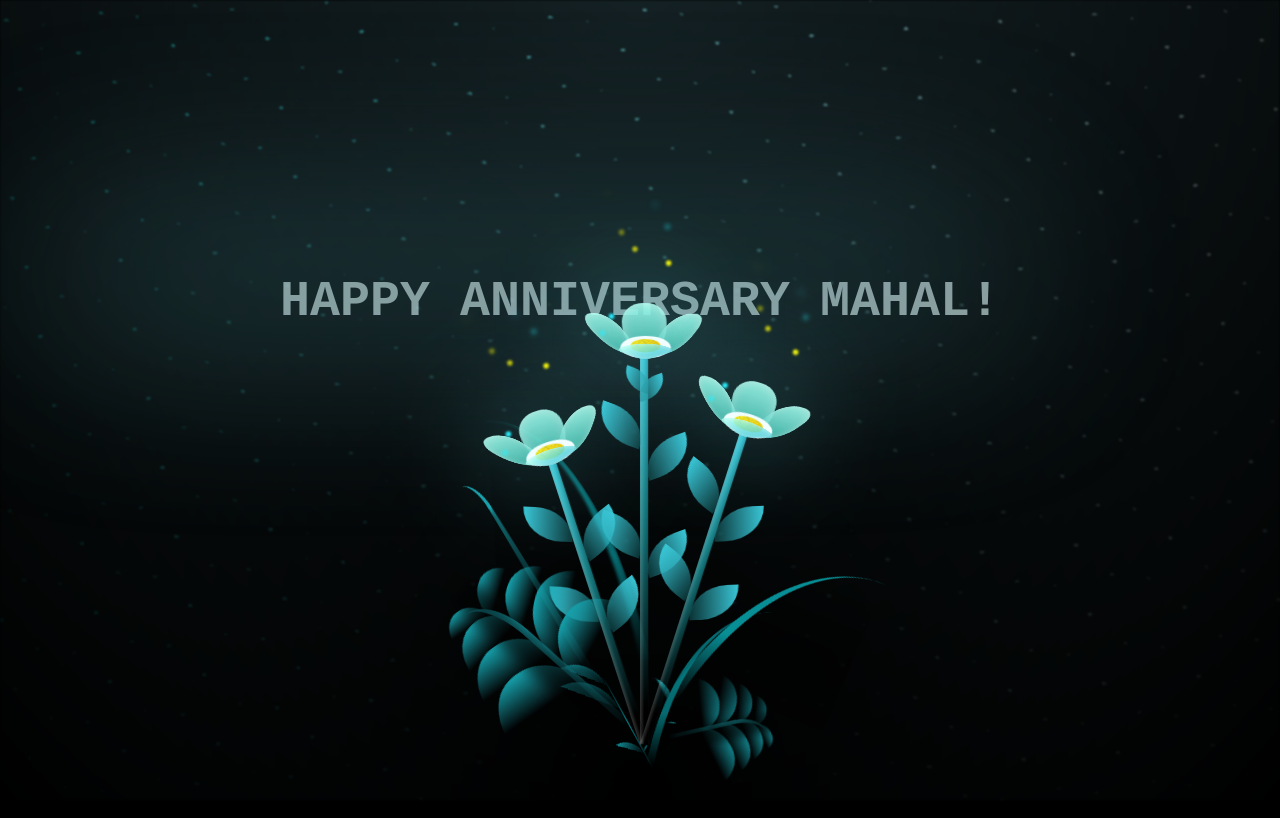
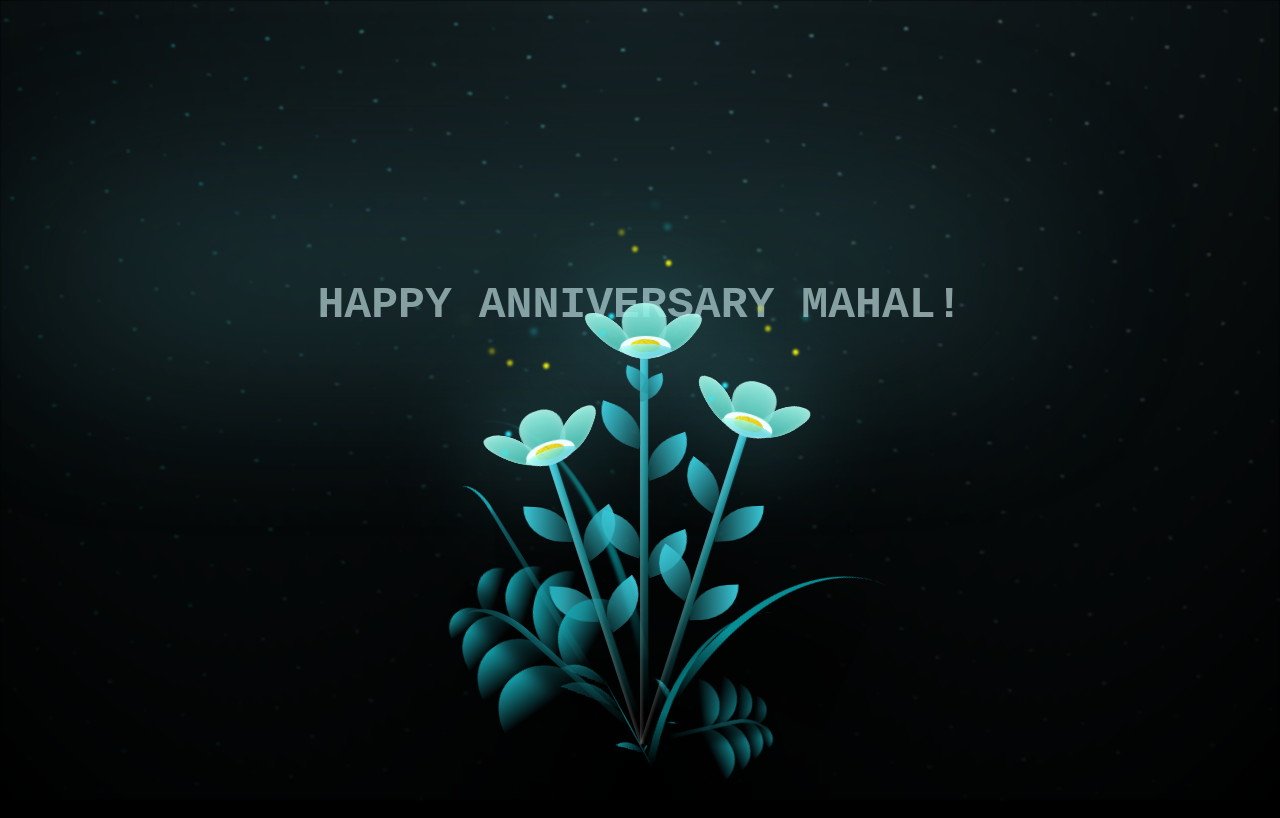
Before and after one commit to MyRepoSample/AnnivRepo, a plain HTML site: page index.html in a window 1280 px wide. Drawn offline with Linux system fonts and the light colour scheme.

Commit message:
styles.css

```diff
--- a/styles.css
+++ b/styles.css
@@ -33,7 +33,7 @@ body {
 .text {
   position: absolute;
   margin-bottom: 470px;
-  font-size: 50px;
+  font-size: 3.5vw;
   color: #cedfe0;
   font-family:'Courier New', Courier, monospace;
   animation: fadeIn 10s;
```
